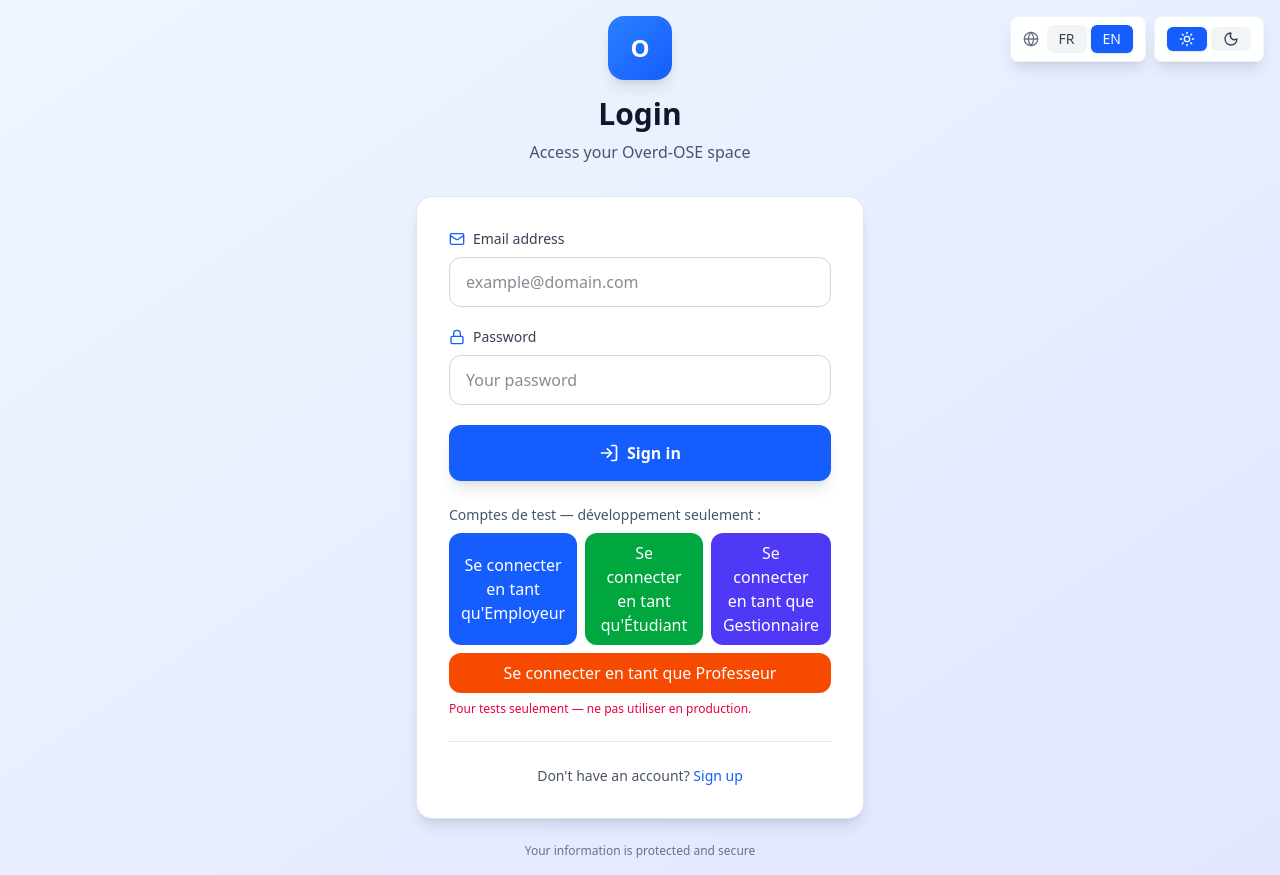
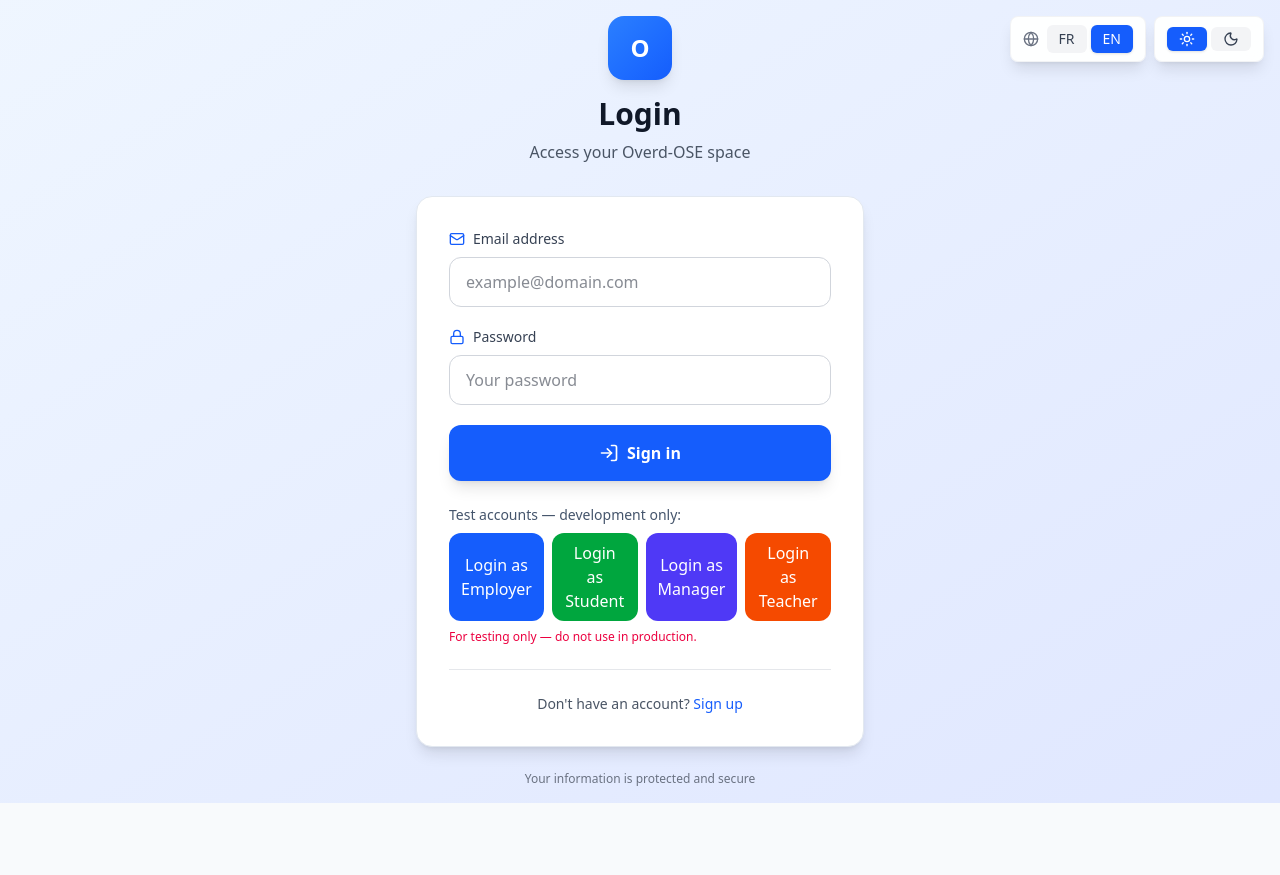
Before and after one commit to NathJo212/Overd-OSE, a React (Vite) app in the folder frontend/: page /login in a window 1280 px wide. After the commit the page ends 803 px from the top, so only its background shows below. Built offline with nearby package versions, Linux system fonts and the light colour scheme.

Commit message:
Fix i18n login

```diff
--- a/frontend/src/components/Login.tsx
+++ b/frontend/src/components/Login.tsx
@@ -291,7 +291,7 @@
 
                     {/* Quick-login buttons (dev only) */}
                     <div className="mt-6">
-                        <p className="text-sm text-slate-600 dark:text-slate-300 mb-2">Comptes de test — développement seulement :</p>
+                        <p className="text-sm text-slate-600 dark:text-slate-300 mb-2">{t('login:testAccounts.title')}</p>
                         <div className="flex gap-2 flex-wrap">
                             <button
                                 type="button"
@@ -299,7 +299,7 @@
                                 onClick={() => handleTestLogin('EMPLOYEUR')}
                                 className="cursor-pointer flex-1 bg-blue-600 hover:bg-blue-700 text-white font-medium py-2 px-3 rounded-xl transition-colors disabled:bg-slate-300"
                             >
-                                Se connecter en tant qu'Employeur
+                                {t('login:testAccounts.loginAsEmployer')}
                             </button>
                             <button
                                 type="button"
@@ -307,7 +307,7 @@
                                 onClick={() => handleTestLogin('ETUDIANT')}
                                 className="cursor-pointer flex-1 bg-green-600 hover:bg-green-700 text-white font-medium py-2 px-3 rounded-xl transition-colors disabled:bg-slate-300"
                             >
-                                Se connecter en tant qu'Étudiant
+                                {t('login:testAccounts.loginAsStudent')}
                             </button>
                             <button
                                 type="button"
@@ -315,7 +315,7 @@
                                 onClick={() => handleTestLogin('GESTIONNAIRE')}
                                 className="cursor-pointer flex-1 bg-indigo-600 hover:bg-indigo-700 text-white font-medium py-2 px-3 rounded-xl transition-colors disabled:bg-slate-300"
                             >
-                                Se connecter en tant que Gestionnaire
+                                {t('login:testAccounts.loginAsManager')}
                             </button>
                             <button
                                 type="button"
@@ -323,10 +323,10 @@
                                 onClick={() => handleTestLogin('PROFESSEUR')}
                                 className="cursor-pointer flex-1 bg-orange-600 hover:bg-orange-700 text-white font-medium py-2 px-3 rounded-xl transition-colors disabled:bg-slate-300"
                             >
-                                Se connecter en tant que Professeur
+                                {t('login:testAccounts.loginAsTeacher')}
                             </button>
                         </div>
-                        <p className="text-xs text-rose-600 mt-2">Pour tests seulement — ne pas utiliser en production.</p>
+                        <p className="text-xs text-rose-600 mt-2">{t('login:testAccounts.warning')}</p>
                     </div>
 
 
--- a/frontend/src/i18n/locales/en/login.json
+++ b/frontend/src/i18n/locales/en/login.json
@@ -29,6 +29,15 @@
     "connecting": "Connecting..."
   },
 
+  "testAccounts": {
+    "title": "Test accounts — development only:",
+    "loginAsEmployer": "Login as Employer",
+    "loginAsStudent": "Login as Student",
+    "loginAsManager": "Login as Manager",
+    "loginAsTeacher": "Login as Teacher",
+    "warning": "For testing only — do not use in production."
+  },
+
   "noAccount": "Don't have an account?",
   "signUp": "Sign up",
   "securityNote": "Your information is protected and secure"
--- a/frontend/src/i18n/locales/fr/login.json
+++ b/frontend/src/i18n/locales/fr/login.json
@@ -29,6 +29,15 @@
     "connecting": "Connexion en cours..."
   },
 
+  "testAccounts": {
+    "title": "Comptes de test — développement seulement :",
+    "loginAsEmployer": "Se connecter en tant qu'Employeur",
+    "loginAsStudent": "Se connecter en tant qu'Étudiant",
+    "loginAsManager": "Se connecter en tant que Gestionnaire",
+    "loginAsTeacher": "Se connecter en tant que Professeur",
+    "warning": "Pour tests seulement — ne pas utiliser en production."
+  },
+
   "noAccount": "Pas encore de compte ?",
   "signUp": "S'inscrire",
   "securityNote": "Vos informations sont protégées et sécurisées"
```
